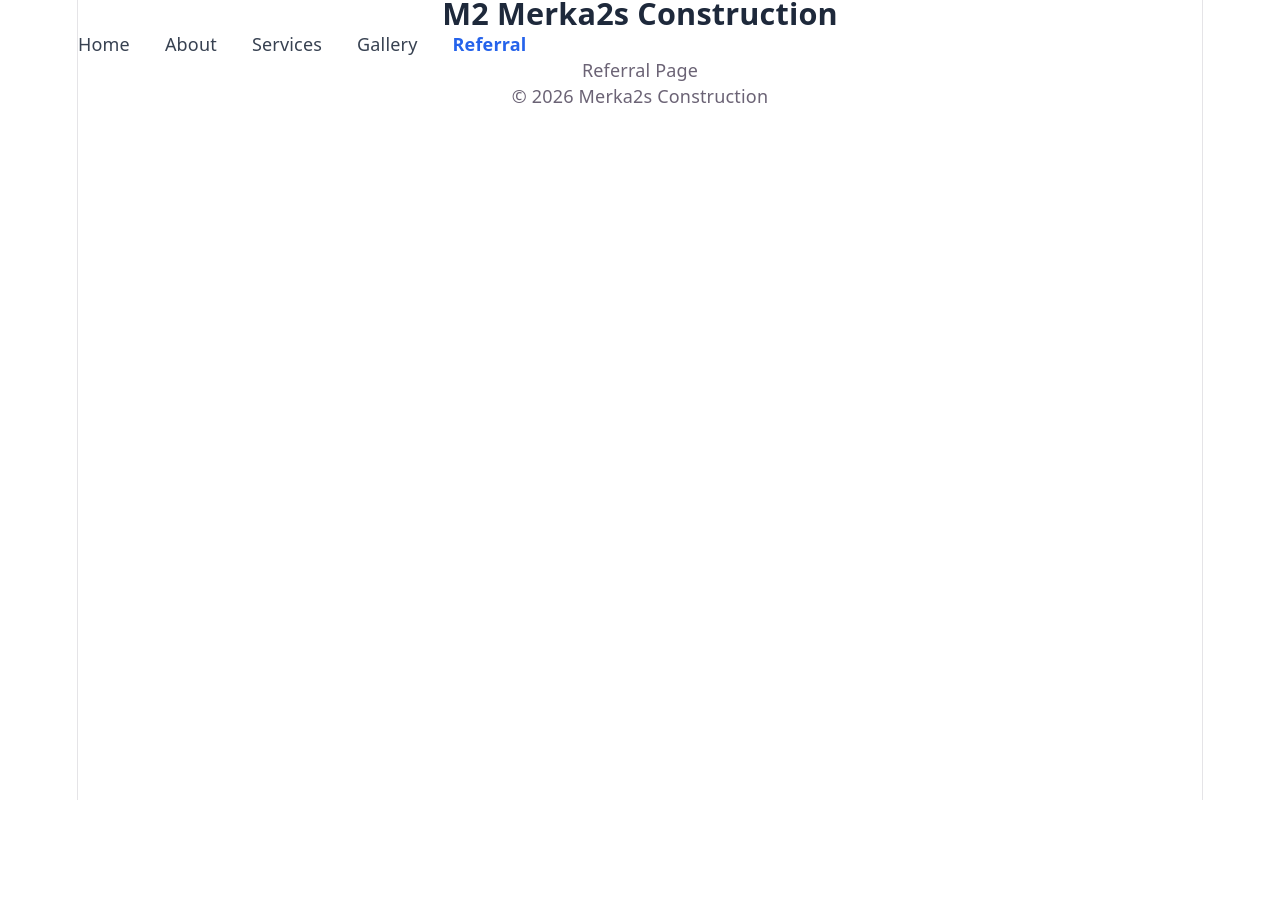
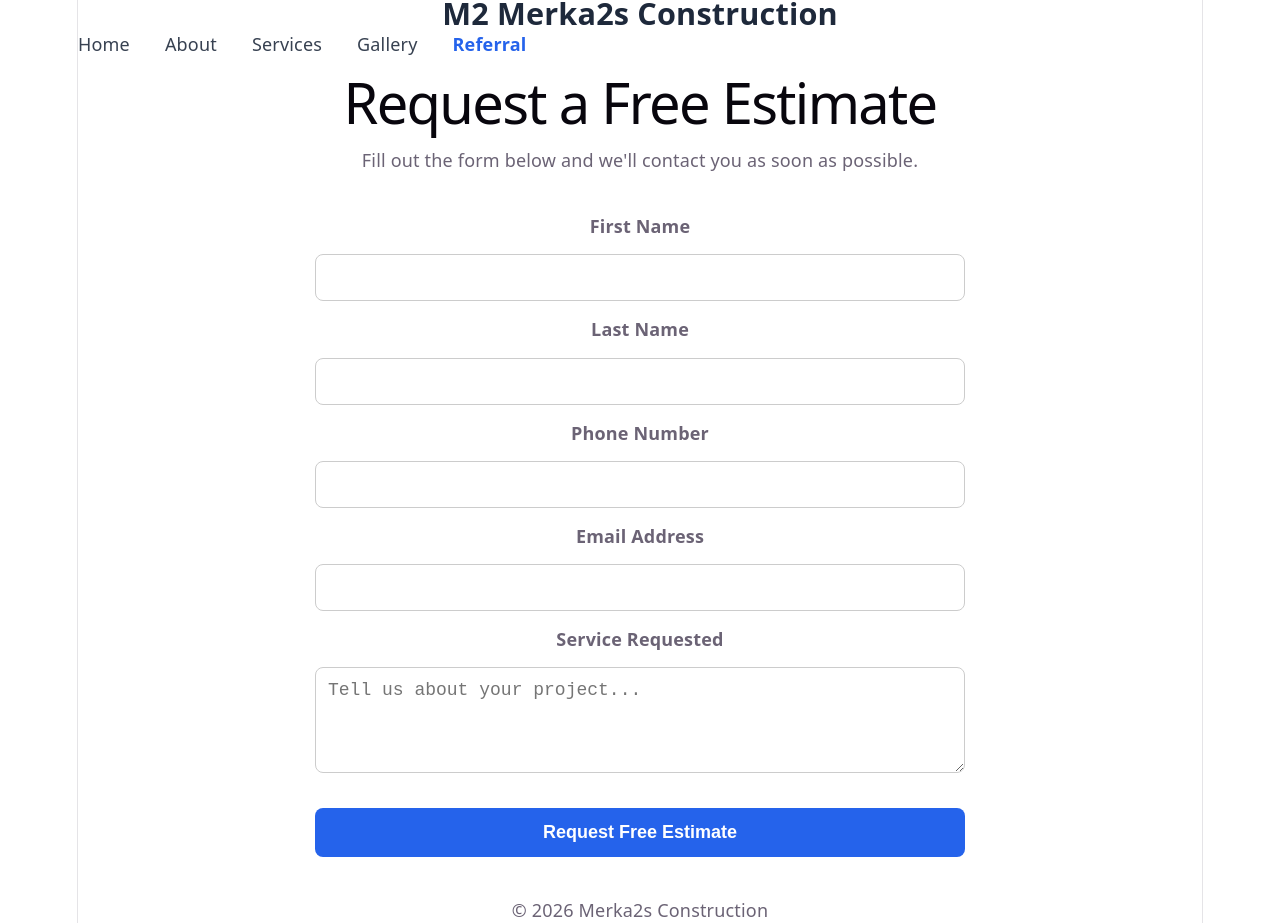
Before and after one commit to BranMerx/M2Merka2sConstruction, a React (Vite) app: page /referral in a window 1280 px wide. Before the commit the page ends 800 px from the top, so only its background shows below. Built offline with nearby package versions, Linux system fonts and the light colour scheme.

Commit message:
Referral Form push

```diff
--- /dev/null
+++ b/src/components/ReferralForm/ReferralForm.css
@@ -0,0 +1,47 @@
+.referral-form {
+    max-width: 650px;
+    margin: 40px auto;
+
+    display: flex;
+    flex-direction: column;
+    gap: 15px;
+}
+
+.referral-form label {
+    font-weight: bold;
+}
+
+.referral-form input,
+.referral-form textarea {
+    padding: 12px;
+    font-size: 1rem;
+
+    border: 1px solid #ccc;
+    border-radius: 8px;
+}
+
+.referral-form textarea {
+    resize: vertical;
+}
+
+.referral-form button {
+    margin-top: 20px;
+
+    padding: 14px;
+
+    border: none;
+
+    background: #2563eb;
+    color: white;
+
+    border-radius: 8px;
+
+    cursor: pointer;
+
+    font-size: 1rem;
+    font-weight: bold;
+}
+
+.referral-form button:hover {
+    background: #1d4ed8;
+}
--- /dev/null
+++ b/src/components/ReferralForm/ReferralForm.tsx
@@ -0,0 +1,84 @@
+import { useState } from "react";
+import "./ReferralForm.css";
+
+function ReferralForm() {
+    const [formData, setFormData] = useState({
+        firstName:"",
+        lastName:"",
+        phone:"",
+        email:"",
+        service:"",
+});
+
+    function handleChange(
+        e: React.ChangeEvent<HTMLInputElement | HTMLTextAreaElement>
+    ){
+        setFormData({
+            ...formData,
+            [e.target.name]: e.target.value,
+        });
+    }
+
+    function handleSubmit(e: React.FormEvent){
+        e.preventDefault();
+        console.log(formData);
+        alert("Estimate requestsubmitted!");
+    }
+
+    return(
+        <form className = "referral-form" onSubmit={handleSubmit}>
+            <label>First Name</label>
+            <input
+                type="text"
+                name="firstName"
+                value={formData.firstName}
+                onChange={handleChange}
+                required
+            />
+
+            <label>Last Name</label>
+            <input
+                type="text"
+                name="lastName"
+                value={formData.lastName}
+                onChange={handleChange}
+                required
+            />
+
+            <label>Phone Number</label>
+            <input
+                type="tel"
+                name="phone"
+                value={formData.phone}
+                onChange={handleChange}
+                required
+            />
+
+            <label>Email Address</label>
+            <input
+                type="email"
+                name="email"
+                value={formData.email}
+                onChange={handleChange}
+                required
+            />
+
+            <label>Service Requested</label>
+            <textarea
+                name="service"
+                rows={4}
+                value={formData.service}
+                onChange={handleChange}
+                placeholder="Tell us about your project..."
+                required
+            />
+
+            <button type="submit">
+                Request Free Estimate
+            </button>
+        </form>
+    );
+
+}
+
+export default ReferralForm;
--- a/src/pages/Referral.tsx
+++ b/src/pages/Referral.tsx
@@ -1,8 +1,15 @@
+import ReferralForm from "../components/ReferralForm/ReferralForm";
+
 function Referral() {
     return (
-        <div>
-            Referral Page
-        </div>
+        <main className = "referral-page">
+            <h1>Request a Free Estimate</h1>
+            <p>
+                Fill out the form below and we'll contact you as soon as possible.
+            </p>
+
+            <ReferralForm/>
+        </main>
     );
 }
 
```
